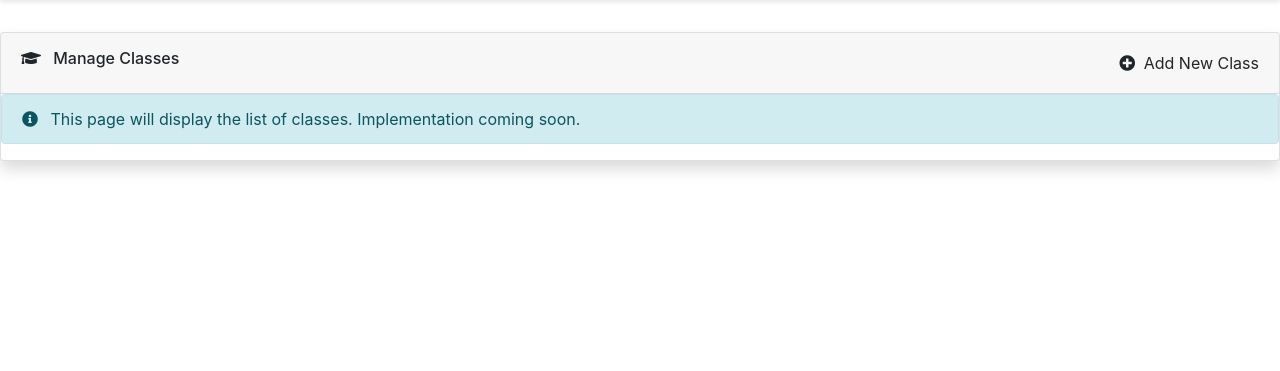
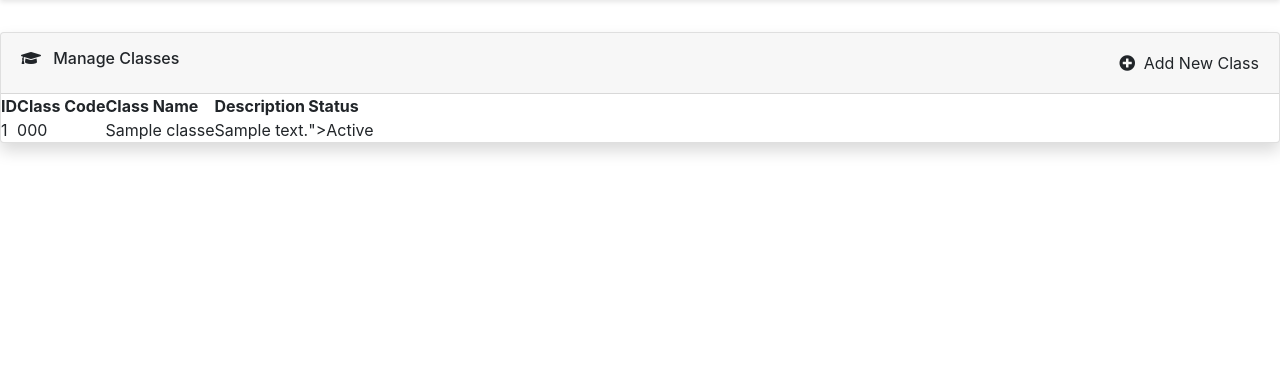
Before and after one commit to hamzatarifturing/studentflex, a PHP site: page /admin/view-classes.php in a window 1280 px wide. Shown: the part 118-489 px from the top of the page. Run offline with PHP 8.4, Linux system fonts and the light colour scheme; a user stored in the database is signed in; tables that the repository leaves empty hold one stand-in row (values such as "Sample post").

Commit message:
Conversation 7B - Interaction 2 - Model Selected: A
This commit was intended to fetch the existing classes but failed due to PHP7 code which is not compatible

```diff
--- a/admin/view-classes.php
+++ b/admin/view-classes.php
@@ -11,6 +11,10 @@ if (!isset($_SESSION['loggedin']) || $_SESSION['role'] !== 'admin') {
 
 // Page title
 $page_title = "Manage Classes";
+
+// Fetch all classes from database
+$query = "SELECT * FROM classes ORDER BY class_name ASC";
+$result = mysqli_query($conn, $query);
 ?>
 
 <!-- Main Content -->
@@ -32,12 +36,78 @@ Add New Class
 </a>
 </div>
 <div>
-                <!-- Class list will be displayed here in future implementations -->
-                <div class="alert alert-info">
-<i class="fas fa-info-circle mr-2"></i>
+                <div class="table-responsive">
+<table>
+<thead>
+<tr>
+<th>
+ID
 
-This page will display the list of classes. Implementation coming soon.
+</th>
+<th>
+Class Code
 
+</th>
+<th>
+Class Name
+
+</th>
+<th>
+Description
+
+</th>
+<th>
+Status
+
+</th>
+</tr>
+</thead>
+<tbody>
+                            <?php
+                            if (mysqli_num_rows($result) > 0) {
+                                while ($row = mysqli_fetch_assoc($result)) {
+                                    $status = ($row['is_active'] == 'yes') ? 'Active' : 'Inactive';
+                                    $statusClass = ($row['is_active'] == 'yes') ? 'success' : 'danger';
+                                    ?>
+<tr>
+<td>
+<?php echo $row['id']; ?>
+</td>
+<td>
+<?php echo htmlspecialchars($row['class_code']); ?>
+</td>
+<td>
+<?php echo htmlspecialchars($row['class_name']); ?>
+</td>
+<td>
+<?php echo htmlspecialchars($row['description'] ?? 'No description available'); ?>
+</td>
+<td>
+<span>
+"><?php echo $status; ?>
+
+</span>
+</td>
+</tr>
+                                    <?php
+                                }
+                            } else {
+                                ?>
+<tr>
+<td>
+No classes found.
+
+<a>
+Add a class
+
+</a>
+</td>
+</tr>
+                                <?php
+                            }
+                            ?>
+</tbody>
+</table>
 </div>
             </div>
         </div>
```
